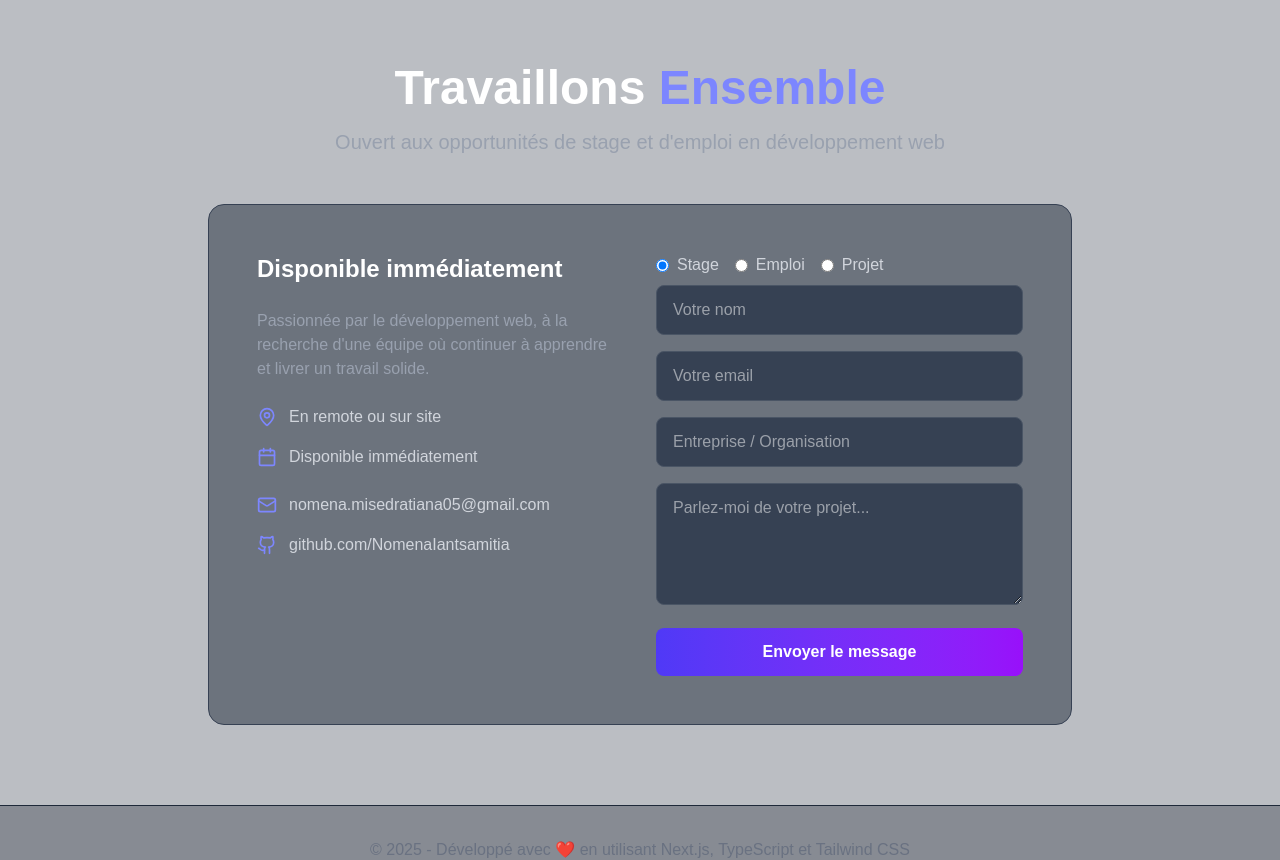
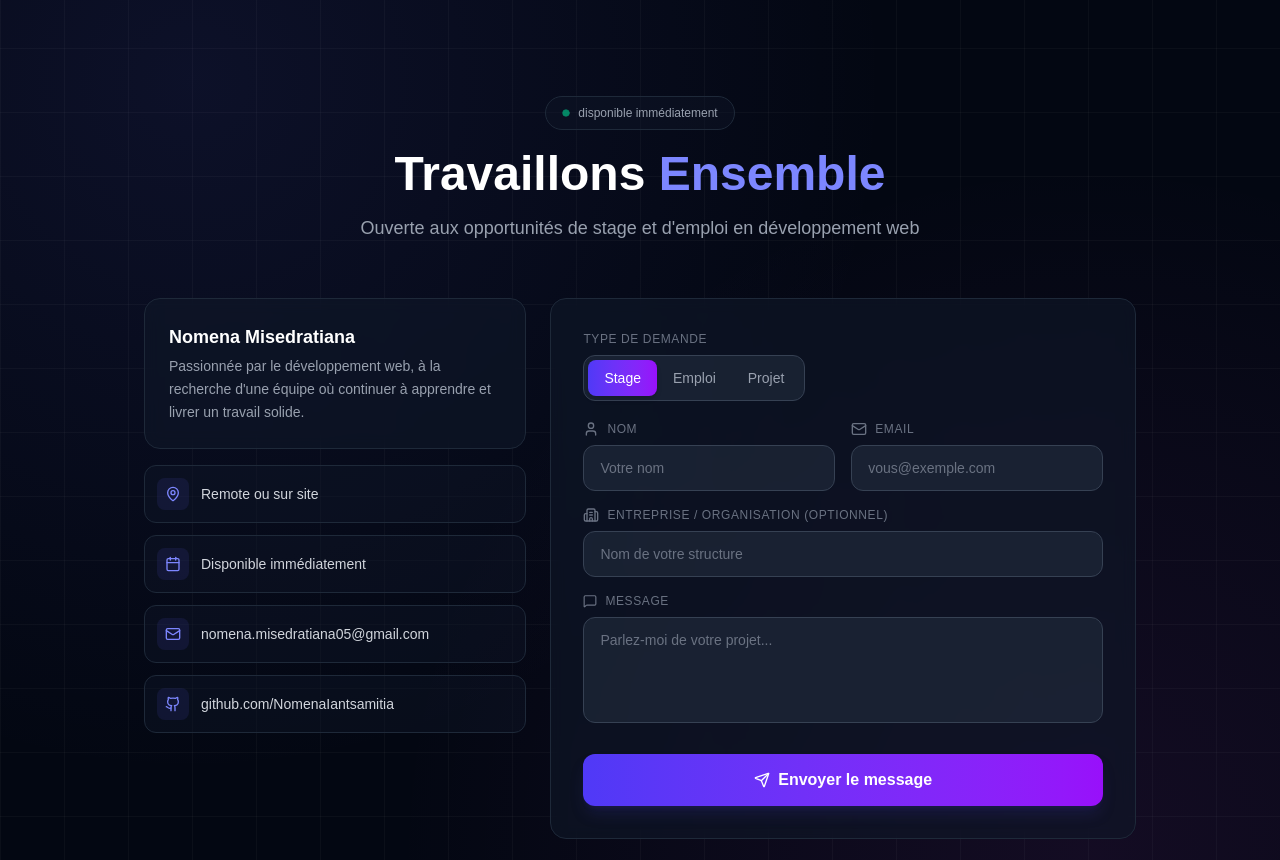
Before and after one commit to NomenaIantsamitia/PortfolioNext, a Next.js app: page / in a window 1280 px wide. Shown: the part 4440-5300 px from the top of the page. Built offline with nearby package versions, Linux system fonts and the light colour scheme.

Commit message:
Readwise AI

```diff
--- a/src/app/components/ContactSection.tsx
+++ b/src/app/components/ContactSection.tsx
@@ -1,6 +1,25 @@
 'use client'
 import React, { useState } from 'react';
-import { Mail, Github, MapPin, Calendar } from 'lucide-react';
+import {
+  Mail,
+  Github,
+  MapPin,
+  Calendar,
+  User,
+  Building2,
+  MessageSquare,
+  Send,
+  Loader2,
+  CheckCircle2,
+  AlertCircle,
+  Circle,
+} from 'lucide-react';
+
+const OPPORTUNITIES = [
+  { value: 'stage', label: 'Stage' },
+  { value: 'emploi', label: 'Emploi' },
+  { value: 'projet', label: 'Projet' },
+];
 
 const ContactSection: React.FC = () => {
   const [opportunite, setOpportunite] = useState('stage');
@@ -32,12 +51,12 @@ const ContactSection: React.FC = () => {
     const messageTrim = message.trim();
 
     if (!nomTrim || !emailTrim || !messageTrim) {
-      setErrorMessage('⛔ Veuillez remplir tous les champs obligatoires (nom, email, message).');
+      setErrorMessage('Veuillez remplir tous les champs obligatoires (nom, email, message).');
       return;
     }
 
     if (!emailValide(emailTrim)) {
-      setErrorMessage("⛔ L'adresse email n'est pas valide.");
+      setErrorMessage("L'adresse email n'est pas valide.");
       return;
     }
 
@@ -64,7 +83,7 @@ const ContactSection: React.FC = () => {
         /* ignore body parsing errors */
       }
 
-      setSuccessMessage('✅ Merci pour votre message ! Je vous répondrai dans les plus brefs délais. À bientôt !');
+      setSuccessMessage('Merci pour votre message ! Je vous répondrai dans les plus brefs délais. À bientôt !');
       setNom('');
       setEmail('');
       setOrganisation('');
@@ -72,108 +91,143 @@ const ContactSection: React.FC = () => {
       setOpportunite('stage');
       setTimeout(() => setSuccessMessage(''), 4000);
     } catch (error) {
-      setErrorMessage('⚠️ Erreur de connexion. Vérifiez votre internet.');
+      setErrorMessage('Erreur de connexion. Vérifiez votre internet.');
     } finally {
       setLoading(false);
     }
   };
 
   return (
-    <section id="contact" className="py-20 bg-gray-800/30">
-      <div className="max-w-4xl mx-auto px-4">
-        <div className="text-center mb-12">
+    <section id="contact" className="relative py-20 sm:py-28 overflow-hidden bg-gray-950">
+      {/* Décor cohérent avec le hero : halos + grille subtile */}
+      <div className="absolute inset-0 pointer-events-none">
+        <div className="absolute inset-0 bg-[radial-gradient(circle_at_15%_10%,rgba(99,102,241,0.10),transparent_50%),radial-gradient(circle_at_85%_90%,rgba(217,70,239,0.08),transparent_50%)]" />
+        <div className="absolute inset-0 bg-[linear-gradient(rgba(255,255,255,0.03)_1px,transparent_1px),linear-gradient(90deg,rgba(255,255,255,0.03)_1px,transparent_1px)] bg-[size:64px_64px]" />
+      </div>
+
+      <div className="relative max-w-5xl mx-auto px-4">
+        <div className="text-center mb-14">
+          <div className="inline-flex items-center gap-2 font-mono text-xs text-gray-400 mb-5 px-4 py-2 rounded-full border border-gray-800 bg-gray-900/40">
+            <Circle className="w-2 h-2 fill-emerald-400 text-emerald-400 animate-pulse" />
+            <span>disponible immédiatement</span>
+          </div>
           <h2 className="text-4xl md:text-5xl font-bold text-white mb-4">
             Travaillons <span className="text-indigo-400">Ensemble</span>
           </h2>
-          <p className="text-xl text-gray-400">
-            Ouvert aux opportunités de stage et d'emploi en développement web
+          <p className="text-lg text-gray-400 max-w-xl mx-auto">
+            Ouverte aux opportunités de stage et d'emploi en développement web
           </p>
         </div>
 
-        <div className="bg-gray-800/50 border border-gray-700 rounded-2xl p-8 md:p-12">
-          <div className="grid grid-cols-1 md:grid-cols-2 gap-8">
-            <div>
-              <h3 className="text-2xl font-bold text-white mb-6">Disponible immédiatement</h3>
-              <p className="text-gray-400 mb-6">
+        <div className="grid grid-cols-1 md:grid-cols-5 gap-6">
+          {/* Colonne infos */}
+          <div className="md:col-span-2 flex flex-col gap-4">
+            <div className="bg-gray-900/60 border border-gray-800 rounded-2xl p-6 backdrop-blur-sm">
+              <h3 className="text-lg font-bold text-white mb-1">Nomena Misedratiana</h3>
+              <p className="text-sm text-gray-400 leading-relaxed">
                 Passionnée par le développement web, à la recherche d'une équipe où continuer à
                 apprendre et livrer un travail solide.
               </p>
+            </div>
 
-              <div className="space-y-4 mb-6">
-                <div className="flex items-center space-x-3 text-gray-300">
-                  <MapPin className="w-5 h-5 text-indigo-400" />
-                  <span>En remote ou sur site</span>
-                </div>
-                <div className="flex items-center space-x-3 text-gray-300">
-                  <Calendar className="w-5 h-5 text-indigo-400" />
-                  <span>Disponible immédiatement</span>
+            <div className="grid grid-cols-2 md:grid-cols-1 gap-3">
+              <InfoRow icon={<MapPin className="w-4 h-4" />} text="Remote ou sur site" />
+              <InfoRow icon={<Calendar className="w-4 h-4" />} text="Disponible immédiatement" />
+              <a
+                href="mailto:nomena.misedratiana05@gmail.com"
+                className="col-span-2 md:col-span-1"
+              >
+                <InfoRow
+                  icon={<Mail className="w-4 h-4" />}
+                  text="nomena.misedratiana05@gmail.com"
+                  clickable
+                  breakAll
+                />
+              </a>
+              <a
+                href="https://github.com/NomenaIantsamitia"
+                target="_blank"
+                rel="noopener noreferrer"
+                className="col-span-2 md:col-span-1"
+              >
+                <InfoRow
+                  icon={<Github className="w-4 h-4" />}
+                  text="github.com/NomenaIantsamitia"
+                  clickable
+                />
+              </a>
             </div>
           </div>
 
-              <div className="space-y-4">
-                <div className="flex items-center space-x-3 text-gray-300">
-                  <Mail className="w-5 h-5 text-indigo-400 shrink-0" />
-                  <span className="break-all">nomena.misedratiana05@gmail.com</span>
-                </div>
-                <div className="flex items-center space-x-3 text-gray-300">
-                  <Github className="w-5 h-5 text-indigo-400" />
-                  <span>github.com/NomenaIantsamitia</span>
-                </div>
+          {/* Colonne formulaire */}
+          <div className="md:col-span-3 bg-gray-900/60 border border-gray-800 rounded-2xl p-6 sm:p-8 backdrop-blur-sm">
+            <div className="mb-5">
+              <span className="block text-xs font-mono uppercase tracking-wider text-gray-500 mb-2">
+                Type de demande
+              </span>
+              <div className="inline-flex p-1 bg-gray-800/70 rounded-xl border border-gray-700">
+                {OPPORTUNITIES.map((opt) => (
+                  <button
+                    key={opt.value}
+                    type="button"
+                    onClick={() => {
+                      setOpportunite(opt.value);
+                      clearMessages();
+                    }}
+                    className={`px-4 py-2 rounded-lg text-sm font-medium transition-all duration-200 ${
+                      opportunite === opt.value
+                        ? 'bg-gradient-to-r from-indigo-600 to-purple-600 text-white shadow-md'
+                        : 'text-gray-400 hover:text-gray-200'
+                    }`}
+                  >
+                    {opt.label}
+                  </button>
+                ))}
               </div>
             </div>
 
-            <div className="space-y-4">
-              <div className="flex flex-wrap gap-x-4 gap-y-2 mb-2">
-                {['stage', 'emploi', 'projet'].map((opt) => (
-                  <label key={opt} className="flex items-center space-x-2 text-gray-300">
-                    <input
-                      type="radio"
-                      name="opportunity"
-                      value={opt}
-                      checked={opportunite === opt}
-                      onChange={() => {
-                        setOpportunite(opt);
+            <div className="grid grid-cols-1 sm:grid-cols-2 gap-4 mb-4">
+              <Field
+                icon={<User className="w-4 h-4" />}
+                label="Nom"
+                placeholder="Votre nom"
+                value={nom}
+                onChange={(v) => {
+                  setNom(v);
                   clearMessages();
                 }}
               />
-                    <span>{opt.charAt(0).toUpperCase() + opt.slice(1)}</span>
-                  </label>
-                ))}
+              <Field
+                icon={<Mail className="w-4 h-4" />}
+                label="Email"
+                type="email"
+                placeholder="vous@exemple.com"
+                value={email}
+                onChange={(v) => {
+                  setEmail(v);
+                  clearMessages();
+                }}
+              />
             </div>
 
-              <input
-                type="text"
-                placeholder="Votre nom"
-                value={nom}
-                onChange={(e) => {
-                  setNom(e.target.value);
+            <div className="mb-4">
+              <Field
+                icon={<Building2 className="w-4 h-4" />}
+                label="Entreprise / Organisation (optionnel)"
+                placeholder="Nom de votre structure"
+                value={organisation}
+                onChange={(v) => {
+                  setOrganisation(v);
                   clearMessages();
                 }}
-                className="w-full px-4 py-3 bg-gray-700 border border-gray-600 rounded-lg text-white focus:outline-none focus:ring-2 focus:ring-indigo-500"
               />
+            </div>
 
-              <input
-                type="email"
-                placeholder="Votre email"
-                value={email}
-                onChange={(e) => {
-                  setEmail(e.target.value);
-                  clearMessages();
-                }}
-                className="w-full px-4 py-3 bg-gray-700 border border-gray-600 rounded-lg text-white focus:outline-none focus:ring-2 focus:ring-indigo-500"
-              />
-
-              <input
-                type="text"
-                placeholder="Entreprise / Organisation"
-                value={organisation}
-                onChange={(e) => {
-                  setOrganisation(e.target.value);
-                  clearMessages();
-                }}
-                className="w-full px-4 py-3 bg-gray-700 border border-gray-600 rounded-lg text-white focus:outline-none focus:ring-2 focus:ring-indigo-500"
-              />
-
+            <div className="mb-6">
+              <label className="flex items-center gap-2 text-xs font-mono uppercase tracking-wider text-gray-500 mb-2">
+                <MessageSquare className="w-3.5 h-3.5" />
+                Message
+              </label>
               <textarea
                 rows={4}
                 placeholder="Parlez-moi de votre projet..."
@@ -182,27 +236,47 @@ const ContactSection: React.FC = () => {
                   setMessage(e.target.value);
                   clearMessages();
                 }}
-                className="w-full px-4 py-3 bg-gray-700 border border-gray-600 rounded-lg text-white focus:outline-none focus:ring-2 focus:ring-indigo-500"
+                className="w-full px-4 py-3 bg-gray-800/70 border border-gray-700 rounded-xl text-white text-sm placeholder:text-gray-500 focus:outline-none focus:ring-2 focus:ring-indigo-500 focus:border-transparent transition-all resize-none"
               />
+            </div>
 
             <button
               onClick={envoyerMessage}
               disabled={loading}
-                className="w-full bg-gradient-to-r from-indigo-600 to-purple-600 hover:from-indigo-700 hover:to-purple-700 text-white py-3 rounded-lg font-semibold transition-all duration-300 transform hover:-translate-y-1 disabled:opacity-50"
+              className="w-full flex items-center justify-center gap-2 bg-gradient-to-r from-indigo-600 to-purple-600 hover:from-indigo-500 hover:to-purple-500 text-white py-3.5 rounded-xl font-semibold transition-all duration-300 shadow-lg shadow-indigo-900/30 hover:-translate-y-0.5 disabled:opacity-60 disabled:hover:translate-y-0"
             >
-                {loading ? 'Envoi en cours...' : 'Envoyer le message'}
+              {loading ? (
+                <>
+                  <Loader2 className="w-4 h-4 animate-spin" />
+                  Envoi en cours...
+                </>
+              ) : (
+                <>
+                  <Send className="w-4 h-4" />
+                  Envoyer le message
+                </>
+              )}
             </button>
 
+            <div
+              className={`grid transition-all duration-300 ${
+                errorMessage || successMessage ? 'grid-rows-[1fr] mt-4' : 'grid-rows-[0fr]'
+              }`}
+            >
+              <div className="overflow-hidden">
                 {errorMessage && (
-                <div className="mt-4 p-3 rounded-md bg-red-600/20 border border-red-500 text-red-100">
-                  {errorMessage}
+                  <div className="flex items-start gap-2 p-3 rounded-xl bg-red-500/10 border border-red-500/30 text-red-200 text-sm">
+                    <AlertCircle className="w-4 h-4 mt-0.5 shrink-0" />
+                    <span>{errorMessage}</span>
                   </div>
                 )}
                 {successMessage && (
-                <div className="mt-4 p-3 rounded-md bg-green-600/20 border border-green-500 text-green-100">
-                  {successMessage}
+                  <div className="flex items-start gap-2 p-3 rounded-xl bg-emerald-500/10 border border-emerald-500/30 text-emerald-200 text-sm">
+                    <CheckCircle2 className="w-4 h-4 mt-0.5 shrink-0" />
+                    <span>{successMessage}</span>
                   </div>
                 )}
+              </div>
             </div>
           </div>
         </div>
@@ -211,4 +285,45 @@ const ContactSection: React.FC = () => {
   );
 };
 
+const InfoRow: React.FC<{
+  icon: React.ReactNode;
+  text: string;
+  clickable?: boolean;
+  breakAll?: boolean;
+}> = ({ icon, text, clickable, breakAll }) => (
+  <div
+    className={`flex items-center gap-3 p-3 rounded-xl border border-gray-800 bg-gray-900/40 text-sm text-gray-300 h-full ${
+      clickable ? 'hover:border-indigo-400/50 hover:text-indigo-200 transition-colors duration-200' : ''
+    }`}
+  >
+    <span className="shrink-0 w-8 h-8 rounded-lg bg-indigo-500/10 text-indigo-400 flex items-center justify-center">
+      {icon}
+    </span>
+    <span className={breakAll ? 'break-all' : ''}>{text}</span>
+  </div>
+);
+
+const Field: React.FC<{
+  icon: React.ReactNode;
+  label: string;
+  placeholder: string;
+  value: string;
+  onChange: (v: string) => void;
+  type?: string;
+}> = ({ icon, label, placeholder, value, onChange, type = 'text' }) => (
+  <div>
+    <label className="flex items-center gap-2 text-xs font-mono uppercase tracking-wider text-gray-500 mb-2">
+      {icon}
+      {label}
+    </label>
+    <input
+      type={type}
+      placeholder={placeholder}
+      value={value}
+      onChange={(e) => onChange(e.target.value)}
+      className="w-full px-4 py-3 bg-gray-800/70 border border-gray-700 rounded-xl text-white text-sm placeholder:text-gray-500 focus:outline-none focus:ring-2 focus:ring-indigo-500 focus:border-transparent transition-all"
+    />
+  </div>
+);
+
 export default ContactSection;
```
Also changed, not shown: src/app/components/IntroCountdown.tsx (+38 -137 lines), src/app/components/ProjectCard.tsx (+1 -6 lines), src/app/data/projects.ts (+6 -3 lines), public/ReadWise.png (deleted), public/Readwise.png (added). Lines whose indentation alone changed are shown as unchanged.
